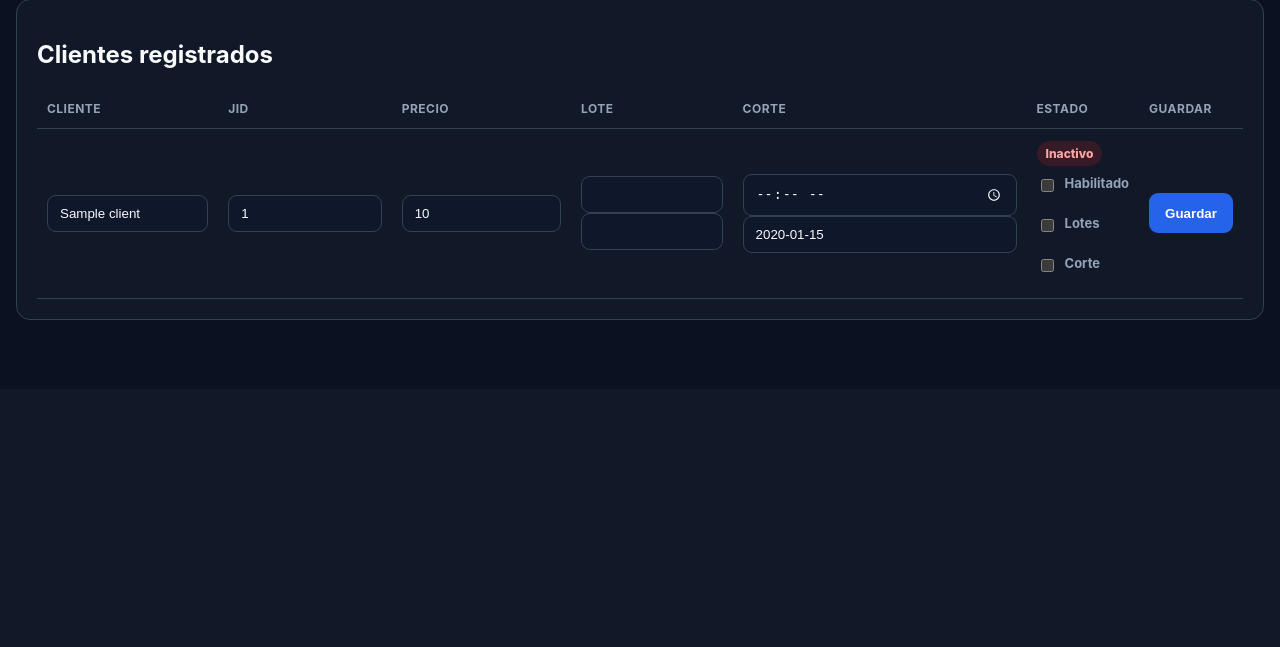
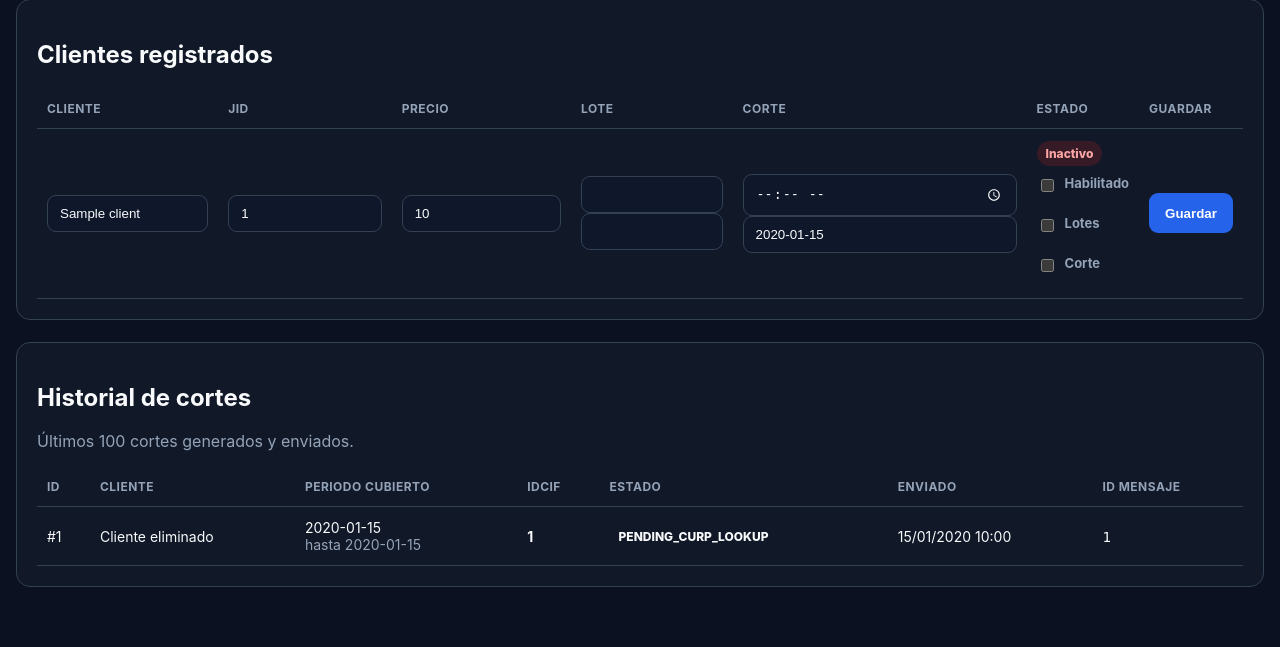
Before and after one commit to edgcsan77/whatsapp-lotes-bot, a Python web app: template app/templates/panel/clients.html in a window 1280 px wide. Shown: the part 439-1086 px from the top of the page. Before the commit the page ends 759 px from the top, so only its background shows below. Run offline with Jinja, Linux system fonts and the light colour scheme; the template is opened without the code that fills it: most values are stand-ins (such as "Sample title", 1, 10 or a date in 2020).

Commit message:
Show daily cutoff history in panel

```diff
--- a/app/templates/panel/clients.html
+++ b/app/templates/panel/clients.html
@@ -326,5 +326,127 @@
         </div>
         {% endif %}
     </section>
+    <section class="card">
+        <h2>Historial de cortes</h2>
+
+        <p class="muted">
+            Últimos 100 cortes generados y enviados.
+        </p>
+
+        {% if not daily_cutoffs %}
+        <p class="muted">
+            Todavía no existen cortes registrados.
+        </p>
+        {% else %}
+        <div class="table-wrapper">
+            <table>
+                <thead>
+                    <tr>
+                        <th>ID</th>
+                        <th>Cliente</th>
+                        <th>Periodo cubierto</th>
+                        <th>IDCIF</th>
+                        <th>Estado</th>
+                        <th>Enviado</th>
+                        <th>ID mensaje</th>
+                    </tr>
+                </thead>
+
+                <tbody>
+                {% for cutoff in daily_cutoffs %}
+                    <tr>
+                        <td>
+                            #{{ cutoff.id }}
+                        </td>
+
+                        <td>
+                            {{
+                                client_names.get(
+                                    cutoff.client_id,
+                                    "Cliente eliminado"
+                                )
+                            }}
+                        </td>
+
+                        <td>
+                            <div>
+                                {{
+                                    cutoff.period_start
+                                    .strftime(
+                                        "%d/%m/%Y %H:%M"
+                                    )
+                                }}
+                            </div>
+
+                            <div class="muted">
+                                hasta
+                                {{
+                                    cutoff.period_end
+                                    .strftime(
+                                        "%d/%m/%Y %H:%M"
+                                    )
+                                }}
+                            </div>
+                        </td>
+
+                        <td>
+                            <strong>
+                                {{ cutoff.idcif_count }}
+                            </strong>
+                        </td>
+
+                        <td>
+                            {% if cutoff.status == "SENT" %}
+                            <span class="status status-active">
+                                Enviado
+                            </span>
+                            {% elif cutoff.status == "SEND_FAILED" %}
+                            <span class="status status-inactive">
+                                Falló
+                            </span>
+                            {% else %}
+                            <span class="status">
+                                {{ cutoff.status }}
+                            </span>
+                            {% endif %}
+
+                            {% if cutoff.error_message %}
+                            <div class="muted">
+                                {{ cutoff.error_message }}
+                            </div>
+                            {% endif %}
+                        </td>
+
+                        <td>
+                            {% if cutoff.sent_at %}
+                            {{
+                                cutoff.sent_at.strftime(
+                                    "%d/%m/%Y %H:%M"
+                                )
+                            }}
+                            {% else %}
+                            —
+                            {% endif %}
+                        </td>
+
+                        <td>
+                            {% if cutoff.whatsapp_message_id %}
+                            <code>
+                                {{
+                                    cutoff.whatsapp_message_id
+                                }}
+                            </code>
+                            {% else %}
+                            —
+                            {% endif %}
+                        </td>
+                    </tr>
+                {% endfor %}
+                </tbody>
+            </table>
+        </div>
+        {% endif %}
+    </section>
+
 </main>
 {% endblock %}
```
Also changed, not shown: app/routes/panel.py (+19 -0 lines).
